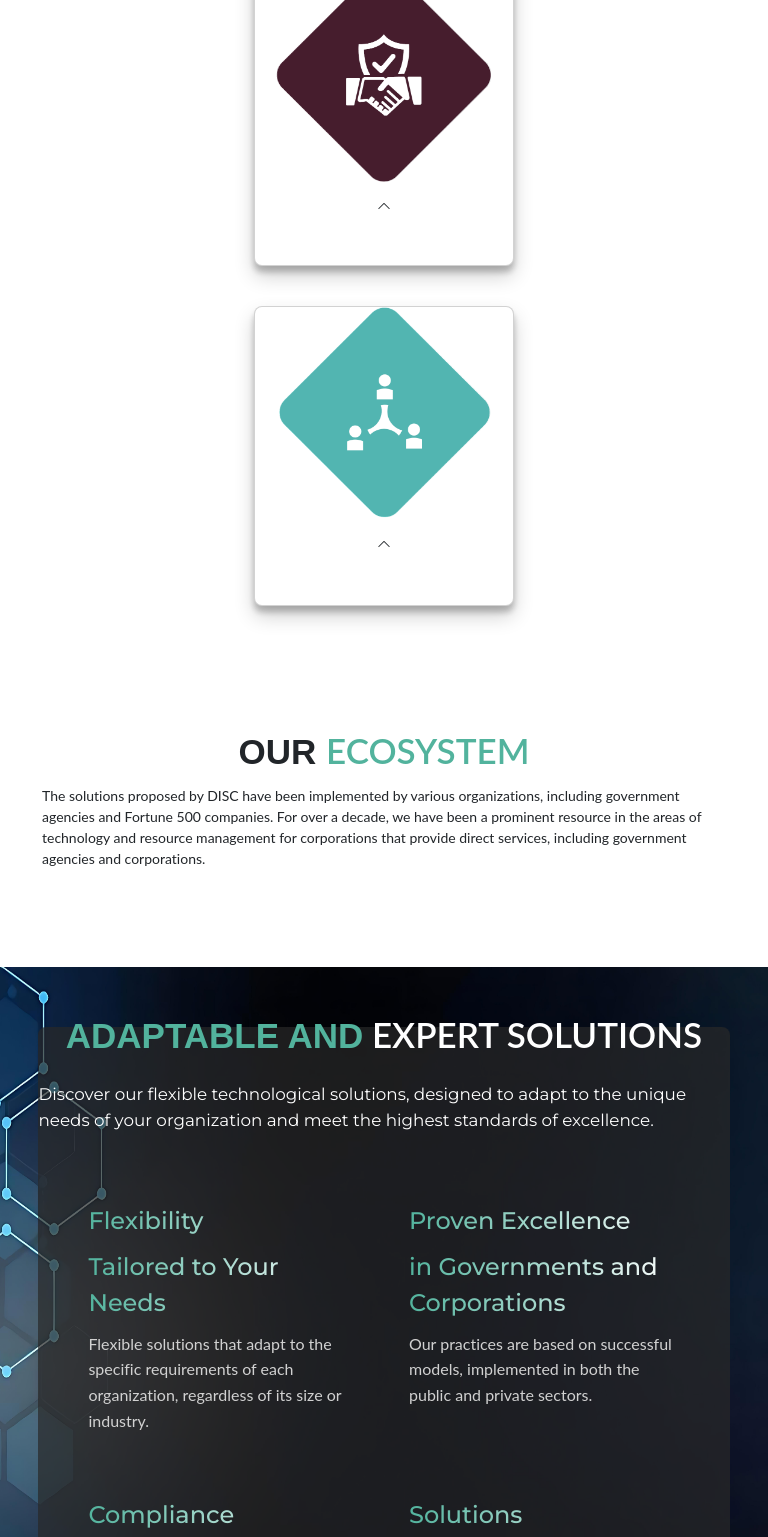
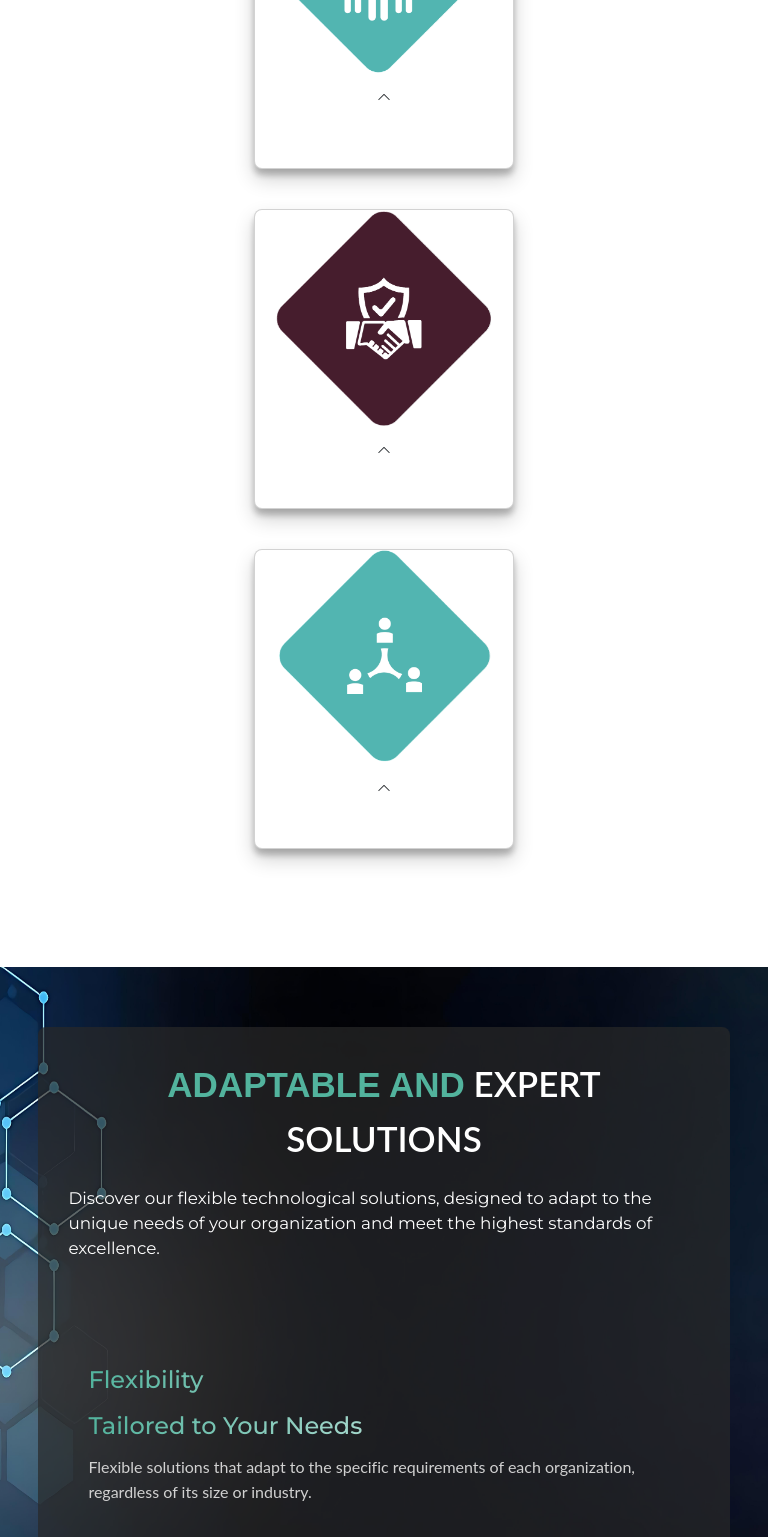
Before and after one commit to Disc-Colombia/Frontend_Disc, a React (Vite) app: page / in a window 768 px wide. Shown: the part 1260-2797 px from the top of the page. Built offline with nearby package versions, Linux system fonts and the light colour scheme.

Commit message:
adaptacion para resolucion max 1023px, seccion servicios

```diff
--- a/src/components/Services.tsx
+++ b/src/components/Services.tsx
@@ -12,10 +12,13 @@ export const Services = () => {
     <div id='services'>
     <div className='background-services'>
       <div className="solutions-section">
-        <h2 className="solutions-title">ADAPTABLE AND<span className='solutions-title--span'> EXPERT SOLUTIONS</span></h2>
-        <p className="solutions-description">
-          Discover our flexible technological solutions, designed to adapt to the unique needs of your organization and meet the highest standards of excellence.
-        </p>
+        <div className="titlepar--text">
+          <h2 className="solutions-title">ADAPTABLE AND<span className='solutions-title--span'> EXPERT SOLUTIONS</span></h2>
+          <p className="solutions-description">
+            Discover our flexible technological solutions, designed to adapt to the unique needs of your organization and meet the highest standards of excellence.
+          </p>
+        </div>
+
         <div className="solutions-grid">
           <div className="solution-item">
             <h3 className='title-items-services'>Flexibility</h3>
--- a/src/styles/home.css
+++ b/src/styles/home.css
@@ -10,7 +10,7 @@
 }
 .container_home--general {
   display: flex;
-  flex-direction: column-reverse;
+  flex-direction: column;
   align-items: center;
   justify-content: space-between;
 }
--- a/src/styles/services.css
+++ b/src/styles/services.css
@@ -76,9 +76,18 @@
     gap: 30px;
   }
 
-  @media(min-width: 768px) {
+  @media(max-width: 1023px) {
+    .titlepar--text{
+      margin: 30px;
+    }
+
     .solutions-grid {
-      grid-template-columns: repeat(2, 1fr);
+      display: flex;
+      flex-direction: column;
+      overflow: auto;
+      margin-left: 40px;
+      margin-right: 40px;
+      margin-bottom: 30px;
     }
   }
 
```
